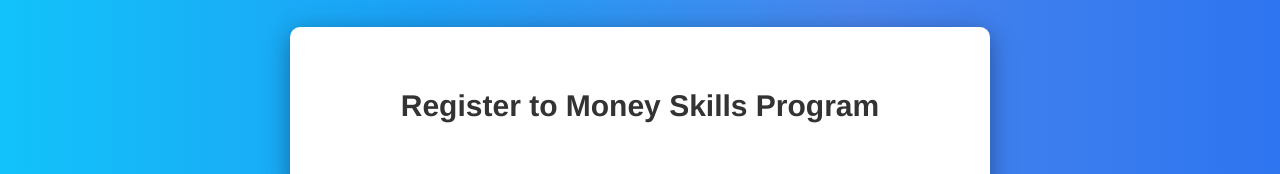
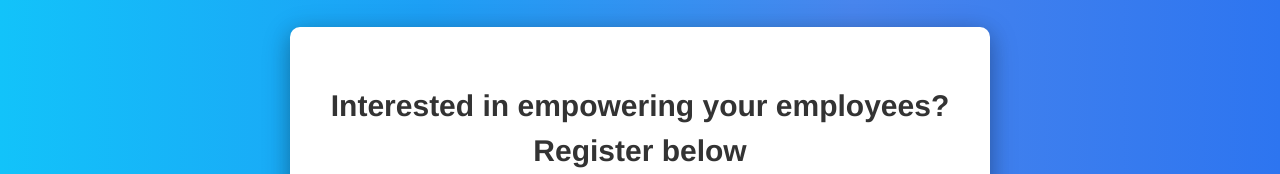
Before and after one commit to scripbox/moneyskills, a plain HTML site: page index.html in a window 1280 px wide. Shown: the part 2814-2988 px from the top of the page. Drawn offline with nearby package versions, Linux system fonts and the light colour scheme; a script that the page names is missing.

Commit message:
Update title text

```diff
--- a/index.html
+++ b/index.html
@@ -142,7 +142,7 @@
     </div>
     <div class='section-gradient' id='form-section'>
       <div class='details-form col-md-6 px-4 py-5' id='myform'>
-        <p class='mt-2 mb-5 title text-center'>Register to Money Skills Program</p>
+        <p class='mt-2 mb-5 title text-center'>Interested in empowering your employees? Register below</p>
         <iframe name="leadsquared_landing_page_frame" class='contact-form' src="http://scripbox1.viewpage.co/Landing-Page-02?ignoremxtracking=mxtrue"
           width="650" height="500" frameborder="0" marginwidth="0" marginheight="0" scrolling="no"></iframe>
         <script type="text/javascript">
```
